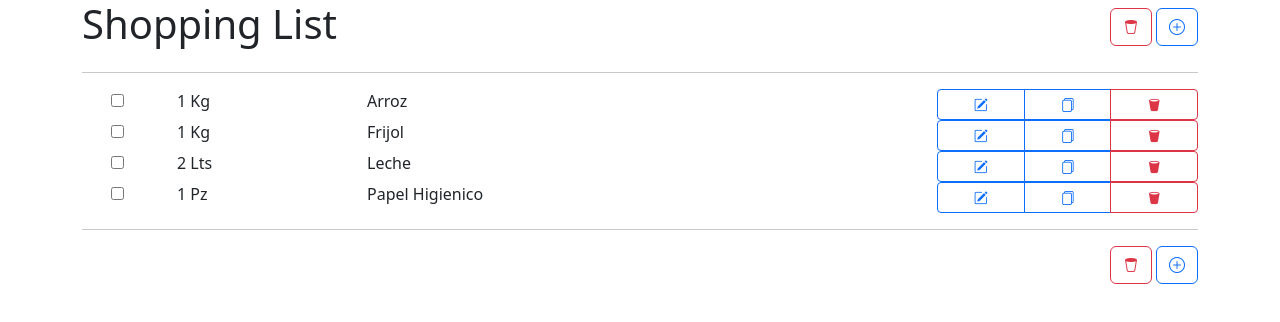
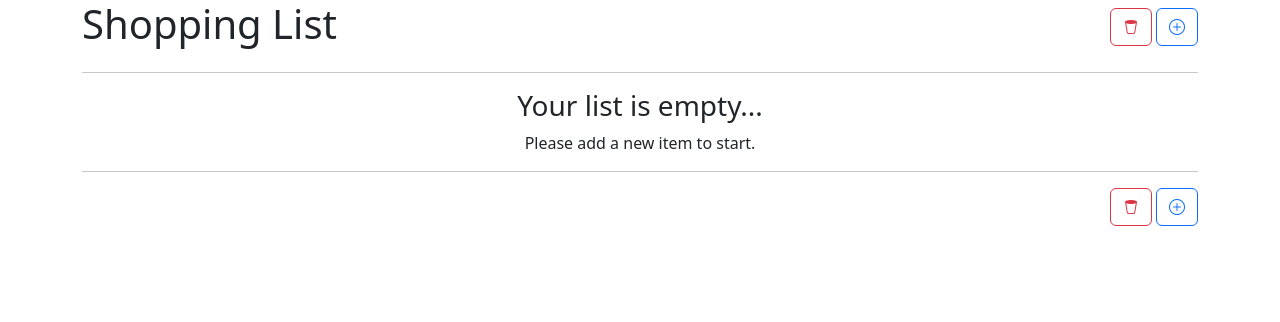
Before and after one commit to ReynaCansecoH-19350287/Shopping-List-A, a React (Vite) app: page / in a window 1280 px wide. Shown: the top 322 px of the page. Built offline with nearby package versions, Linux system fonts and the light colour scheme.

Commit message:
Modifica la App.jsx para la Agregación de localStorage en Shopping-List

```diff
--- a/src/App.jsx
+++ b/src/App.jsx
@@ -4,36 +4,9 @@ import NewItemButton from "./components/NewItemButton";
 import ClearListButton from "./components/ClearListButton";
 
 function App() {
-  const [listItems, setListItems] = useState([
-    {
-      id: "1",
-      name: "Arroz",
-      quantity: 1,
-      unit:"Kg",
-      checked: false,
-    },
-    {
-      id: "2",
-      name: "Frijol",
-      quantity: 1,
-      unit:"Kg",
-      checked: false,
-    },
-    {
-      id: "3",
-      name: "Leche",
-      quantity: 2,
-      unit:"Lts",
-      checked: false,
-    },
-    {
-      id: "4",
-      name: "Papel Higienico",
-      quantity: 1,
-      unit:"Pz",
-      checked: false,
-    },
-  ])
+  const [listItems, setListItems] = useState(
+    JSON.parse(localStorage.getItem("listItems")) || []
+    );
 
   const handleItemChecked = (e) => {
     const newList = listItems.map(item => {
@@ -42,6 +15,7 @@ function App() {
       }
       return item;
     })
+    localStorage.setItem("listItems", JSON.stringify(newList));
     setListItems(newList);
   }
 
```
